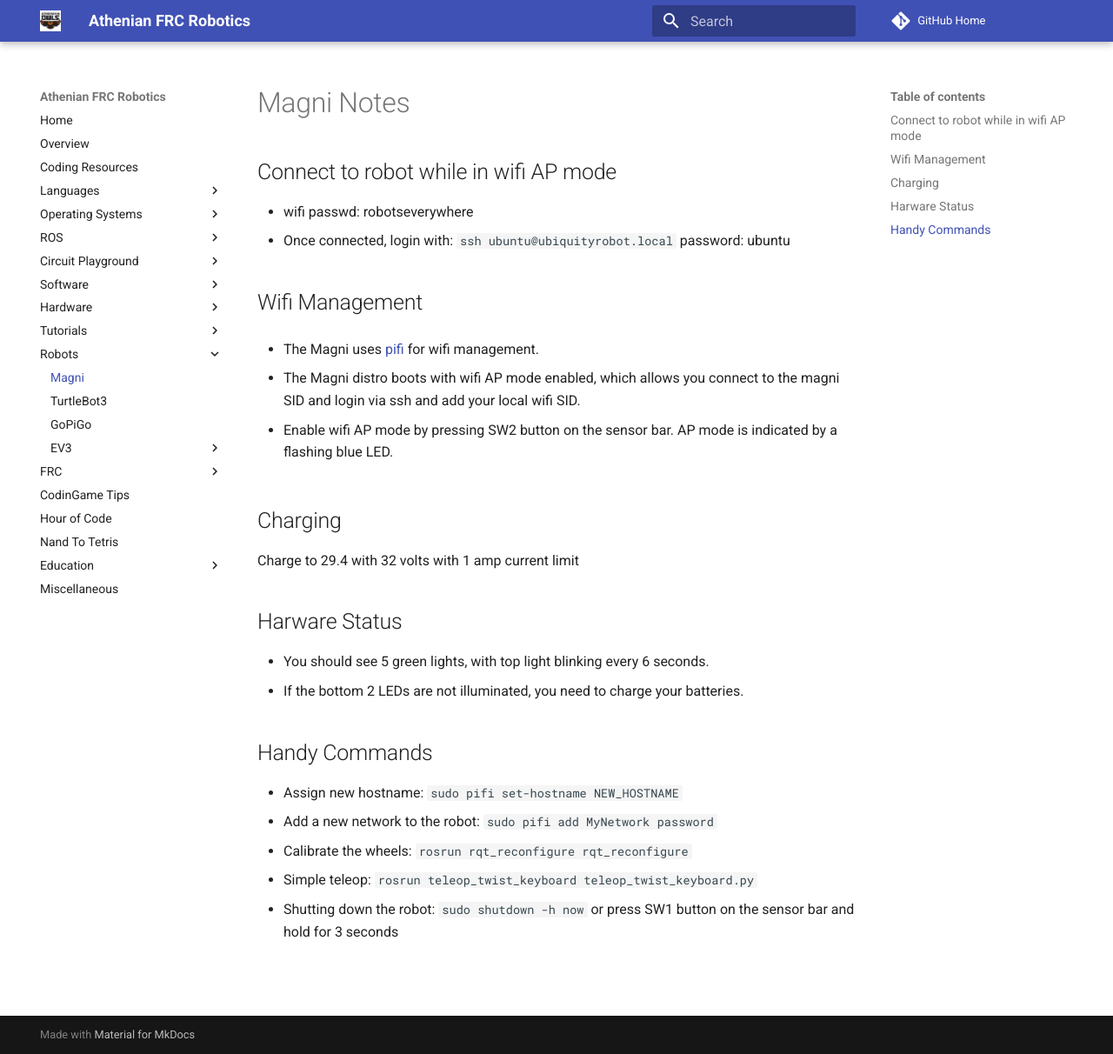
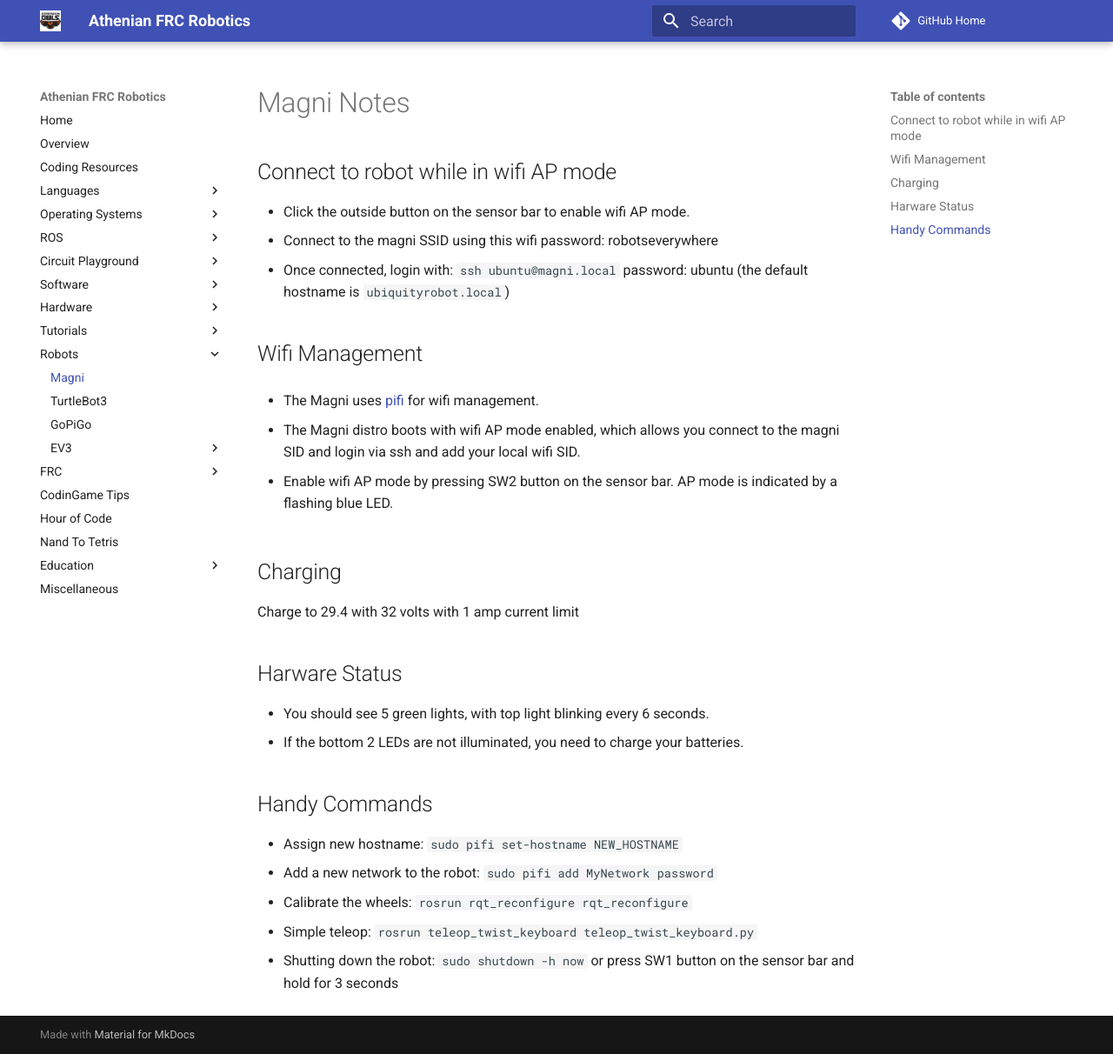
Before and after one commit to athenian-robotics/athenian-robotics-mkdocs, an MkDocs documentation site: the page built from docs/magni.md, in a window 1280 px wide and 1212 px high. Shown: the whole window at 87% size. Built offline with MkDocs 1.6.1 and Material for MkDocs 9.7.7, drawn with Linux system fonts in a browser that asks for light colours; comment, search, counter and statistics services are not loaded.

Commit message:
Update docs

```diff
--- a/docs/magni.md
+++ b/docs/magni.md
@@ -1,8 +1,9 @@
 # Magni Notes
 
 ## Connect to robot while in wifi AP mode
-* wifi passwd: robotseverywhere
-* Once connected, login with: ``ssh ubuntu@ubiquityrobot.local`` password: ubuntu
+* Click the outside button on the sensor bar to enable wifi AP mode.
+* Connect to the magni SSID using this wifi password: robotseverywhere
+* Once connected, login with: ``ssh ubuntu@magni.local`` password: ubuntu (the default hostname is `ubiquityrobot.local`)
 
 ## Wifi Management
 * The Magni uses [pifi](https://github.com/rohbotics/pifi) for wifi management.
```
